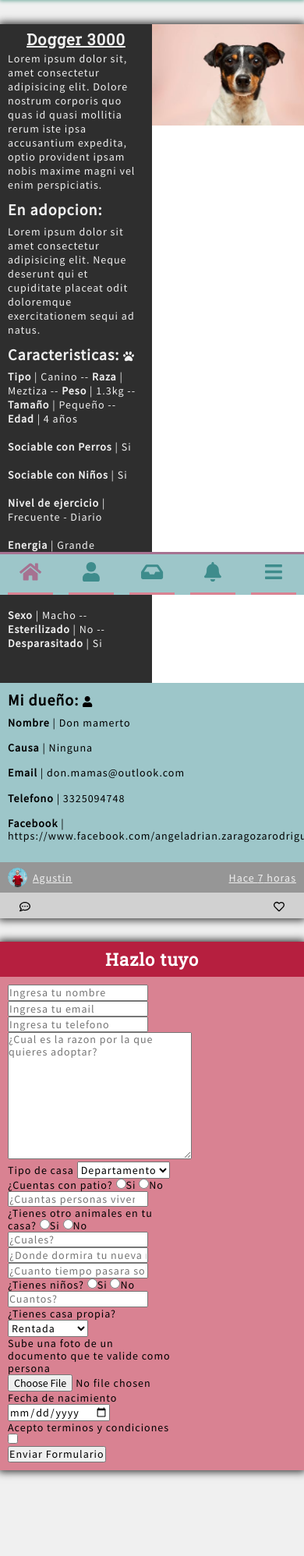
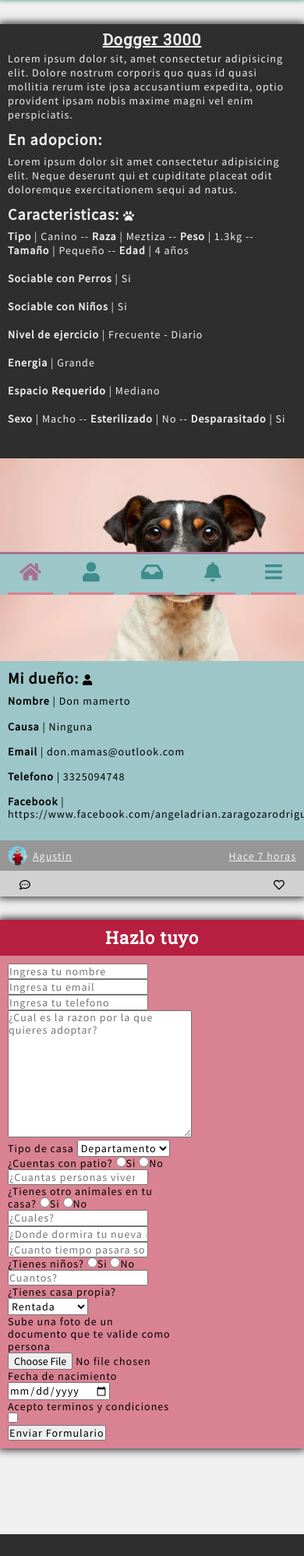
Before and after one commit to AngelKero/aCanem, a PHP site: page /pet.php in a window 390 px wide. Shown: the part 85-2081 px from the top of the page at 78% size. After the commit the page ends 2053 px from the top, so only its background shows below. Run offline with PHP 8.4, Linux system fonts and the light colour scheme; some libraries are stand-ins or nearby versions.

Commit message:
Se arreglo el taño de la info y de la imagen de la mascota individual

```diff
--- a/sass/_sizeMedium.sass
+++ b/sass/_sizeMedium.sass
@@ -52,6 +52,6 @@
                 display: none !important
 
     .pet
-        &>.pet-page
-            .image-contact, .about-pet
+        .pet-page
+            .about-pet, .image-contact
                 width: 100% !important
--- a/sass/master.css
+++ b/sass/master.css
@@ -1013,7 +1013,7 @@ body .pet .container .pet-page {
   header .navigation .buttons-navigation {
     display: none !important;
   }
-  .pet > .pet-page .image-contact, .pet > .pet-page .about-pet {
+  .pet .pet-page .about-pet, .pet .pet-page .image-contact {
     width: 100% !important;
   }
 }
```
Also changed, not shown: 1 other file.
